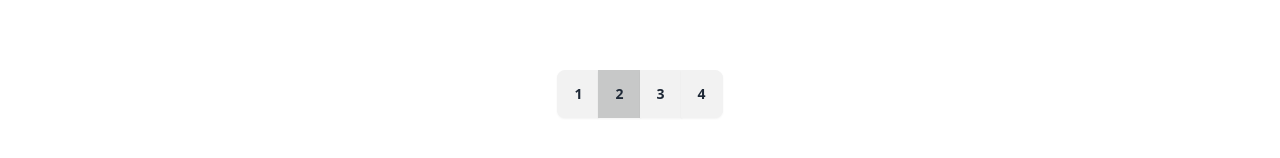
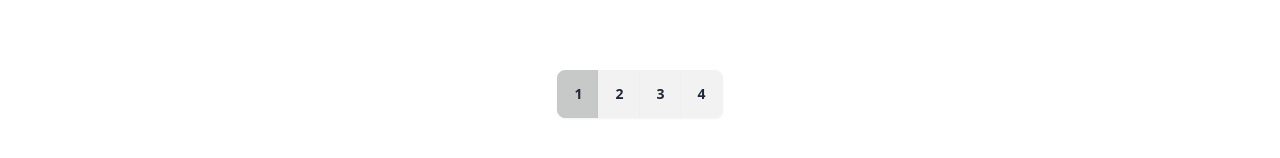
Before and after one commit to wgumboc/WAKE, a React (Vite) app in the folder Frontend/: page / in a window 1280 px wide. Shown: the part 614-772 px from the top of the page. Built offline with nearby package versions, Linux system fonts and the light colour scheme.

Commit message:
Added button style onclick.

```diff
--- a/Frontend/src/App.jsx
+++ b/Frontend/src/App.jsx
@@ -55,10 +55,14 @@ function App() {
         {q4 && <Question4/>}
         <div>
           <div className="join">
-            <button onClick={() => selectQ1()} className="join-item btn">1</button>
-            <button onClick={() => selectQ2()} className="join-item btn btn-active">2</button>
-            <button onClick={() => selectQ3()} className="join-item btn">3</button>
-            <button onClick={() => selectQ4()} className="join-item btn">4</button>
+            <button onClick={() => selectQ1()}
+                    className={q1 === true ? "join-item btn btn-active" : "join-item btn"}>1</button>
+            <button onClick={() => selectQ2()}
+                    className={q2 === true ? "join-item btn btn-active" : "join-item btn"}>2</button>
+            <button onClick={() => selectQ3()}
+                    className={q3 === true ? "join-item btn btn-active" : "join-item btn"}>3</button>
+            <button onClick={() => selectQ4()}
+                    className={q4 === true ? "join-item btn btn-active" : "join-item btn"}>4</button>
           </div>
         </div>
       </div>
```
